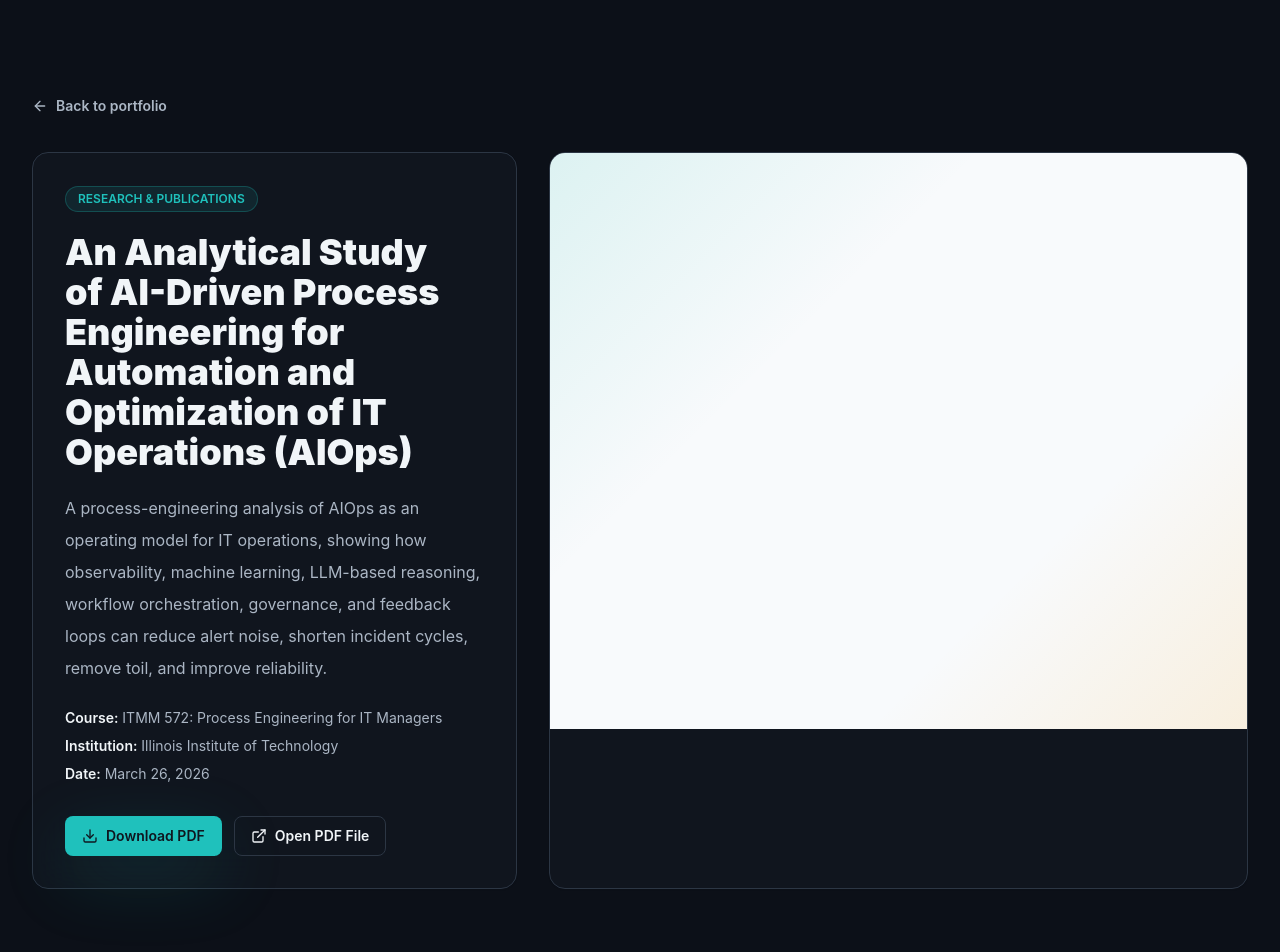
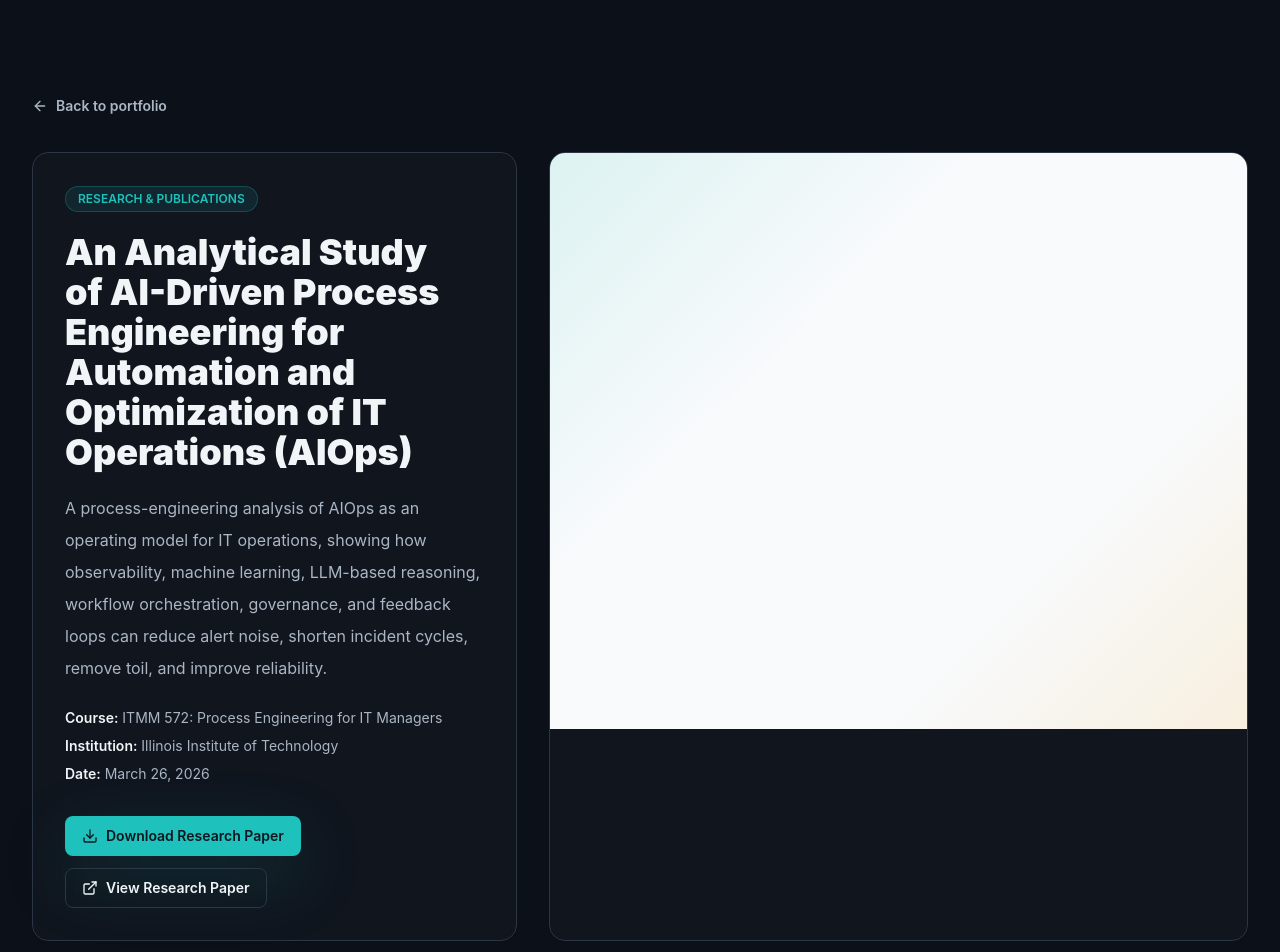
Before and after one commit to Shreevikas-BJ/shreevikas-portfolio, a Next.js app: page /research/aiops in a window 1280 px wide. Shown: the top 952 px of the page. Built offline with nearby package versions, Linux system fonts and the light colour scheme.

Commit message:
Use plain anchor PDF buttons

```diff
--- a/app/research/aiops/page.tsx
+++ b/app/research/aiops/page.tsx
@@ -2,7 +2,7 @@ import type { Metadata } from "next";
 import Link from "next/link";
 import { ArrowLeft, Download, ExternalLink } from "lucide-react";
 import { research, siteConfig } from "@/data/portfolio";
-import { ButtonLink } from "@/components/ui/Button";
+import { Button } from "@/components/ui/Button";
 
 export const metadata: Metadata = {
   title: `AIOps Research Paper | ${siteConfig.name}`,
@@ -43,15 +43,23 @@ export default function AiopsResearchPage() {
               </p>
             </div>
 
-            <div className="mt-8 flex flex-wrap gap-3">
-              <ButtonLink href={research.downloadUrl} download>
-                <Download className="h-4 w-4" />
-                Download PDF
-              </ButtonLink>
-              <ButtonLink href={research.url} variant="outline" external>
-                <ExternalLink className="h-4 w-4" />
-                Open PDF File
-              </ButtonLink>
+            <div className="relative z-10 mt-8 flex flex-wrap gap-3">
+              <Button asChild>
+                <a href="/research/aiops-research-paper.pdf" download>
+                  <Download className="h-4 w-4" />
+                  Download Research Paper
+                </a>
+              </Button>
+              <Button asChild variant="outline">
+                <a
+                  href="/research/aiops-research-paper.pdf"
+                  target="_blank"
+                  rel="noopener noreferrer"
+                >
+                  <ExternalLink className="h-4 w-4" />
+                  View Research Paper
+                </a>
+              </Button>
             </div>
           </aside>
 
--- a/components/Hero.tsx
+++ b/components/Hero.tsx
@@ -3,6 +3,7 @@
 import {
   ArrowDown,
   Download,
+  FileText,
   Github,
   Linkedin,
   Mail,
@@ -12,7 +13,7 @@ import {
 import Image from "next/image";
 import { achievementCards, heroStats, siteConfig } from "@/data/portfolio";
 import { Badge } from "@/components/ui/Badge";
-import { ButtonLink } from "@/components/ui/Button";
+import { Button, ButtonLink } from "@/components/ui/Button";
 
 export function Hero() {
   return (
@@ -53,15 +54,27 @@ export function Hero() {
             ))}
           </div>
 
-          <div className="mt-8 flex flex-wrap gap-3">
+          <div className="relative z-10 mt-8 flex flex-wrap gap-3">
             <ButtonLink href="#projects">
               <ArrowDown className="h-4 w-4" />
               View Projects
             </ButtonLink>
-            <ButtonLink href={siteConfig.resumeDownloadUrl} variant="secondary" download>
-              <Download className="h-4 w-4" />
-              Download Resume
-            </ButtonLink>
+            <Button asChild variant="outline">
+              <a
+                href="/Shreevikas_Bangalore_Jagadish_Resume.pdf"
+                target="_blank"
+                rel="noopener noreferrer"
+              >
+                <FileText className="h-4 w-4" />
+                View Resume
+              </a>
+            </Button>
+            <Button asChild variant="secondary">
+              <a href="/Shreevikas_Bangalore_Jagadish_Resume.pdf" download>
+                <Download className="h-4 w-4" />
+                Download Resume
+              </a>
+            </Button>
             <ButtonLink href={siteConfig.github} variant="outline" external>
               <Github className="h-4 w-4" />
               GitHub
--- a/components/Research.tsx
+++ b/components/Research.tsx
@@ -1,7 +1,7 @@
 import { BookOpen, Download, FileText } from "lucide-react";
 import { research } from "@/data/portfolio";
 import { Badge } from "@/components/ui/Badge";
-import { ButtonLink } from "@/components/ui/Button";
+import { Button } from "@/components/ui/Button";
 import { SectionHeading } from "@/components/SectionHeading";
 
 export function Research() {
@@ -22,15 +22,23 @@ export function Research() {
             <p className="mt-6 text-sm font-semibold text-primary">{research.course}</p>
             <p className="mt-1 text-sm text-muted-foreground">{research.institution}</p>
             <p className="mt-1 text-sm text-muted-foreground">{research.date}</p>
-            <div className="mt-6 flex flex-wrap gap-3">
-              <ButtonLink href="/research/aiops">
-                <FileText className="h-4 w-4" />
-                View Paper
-              </ButtonLink>
-              <ButtonLink href={research.downloadUrl} variant="outline" download>
-                <Download className="h-4 w-4" />
-                Download PDF
-              </ButtonLink>
+            <div className="relative z-10 mt-6 flex flex-wrap gap-3">
+              <Button asChild>
+                <a
+                  href="/research/aiops-research-paper.pdf"
+                  target="_blank"
+                  rel="noopener noreferrer"
+                >
+                  <FileText className="h-4 w-4" />
+                  View Research Paper
+                </a>
+              </Button>
+              <Button asChild variant="outline">
+                <a href="/research/aiops-research-paper.pdf" download>
+                  <Download className="h-4 w-4" />
+                  Download Research Paper
+                </a>
+              </Button>
             </div>
           </div>
 
--- a/components/ui/Button.tsx
+++ b/components/ui/Button.tsx
@@ -1,4 +1,5 @@
 import Link from "next/link";
+import { cloneElement, isValidElement } from "react";
 import { cn } from "@/lib/utils";
 
 type Variant = "primary" | "secondary" | "ghost" | "outline";
@@ -60,10 +61,18 @@ export function Button({
   variant = "primary",
   className,
   type = "button",
+  asChild,
   ...props
 }: React.ButtonHTMLAttributes<HTMLButtonElement> & {
   variant?: Variant;
+  asChild?: boolean;
 }) {
+  if (asChild && isValidElement<{ className?: string }>(children)) {
+    return cloneElement(children, {
+      className: cn(buttonClasses(variant, className), children.props.className)
+    });
+  }
+
   return (
     <button type={type} className={buttonClasses(variant, className)} {...props}>
       {children}
--- a/data/portfolio.ts
+++ b/data/portfolio.ts
@@ -30,7 +30,6 @@ export const siteConfig = {
   github: "https://github.com/Shreevikas-BJ",
   linkedin: "https://www.linkedin.com/in/shreevikasbj/",
   resumeUrl: "/Shreevikas_Bangalore_Jagadish_Resume.pdf",
-  resumeDownloadUrl: "/api/download/resume",
   researchUrl: "/research/aiops-research-paper.pdf",
   profileImage: "/images/profile-picture.jpg",
   roles: ["Data Engineer", "Analytics Engineer", "AI Data Engineer"]
@@ -451,8 +450,7 @@ export const research = {
     "Human-centered operational integration",
     "Risk controls for agentic systems"
   ],
-  url: siteConfig.researchUrl,
-  downloadUrl: "/api/download/aiops-research-paper"
+  url: siteConfig.researchUrl
 };
 
 export const certifications = [
```
